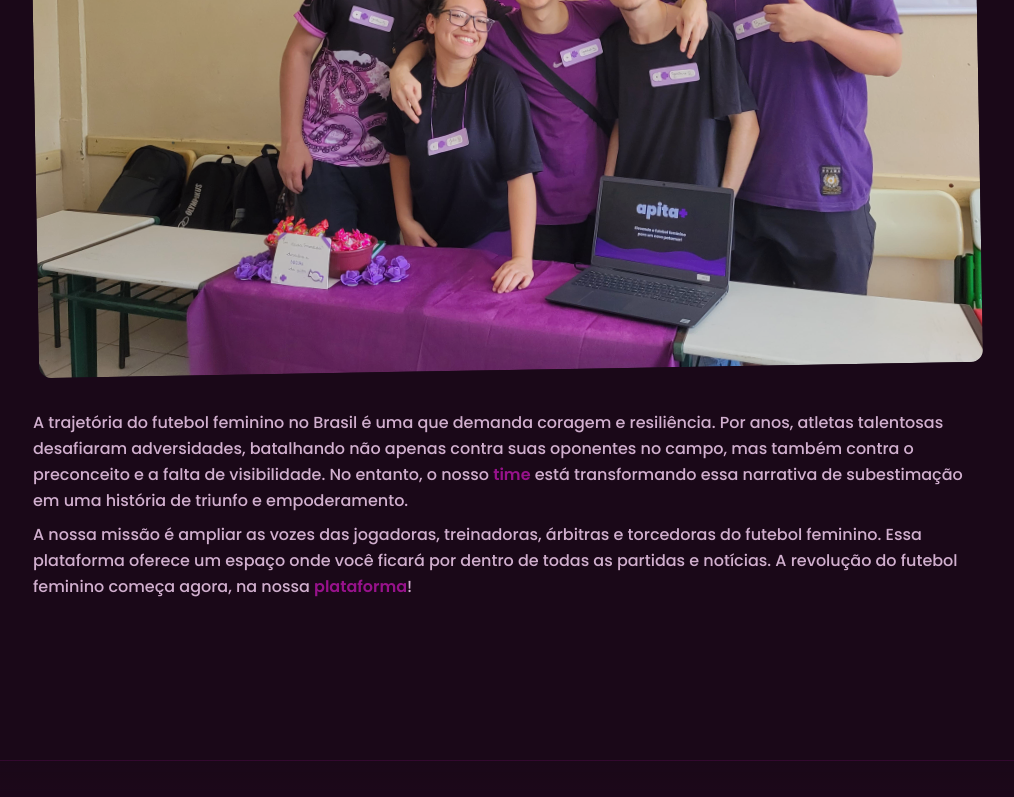
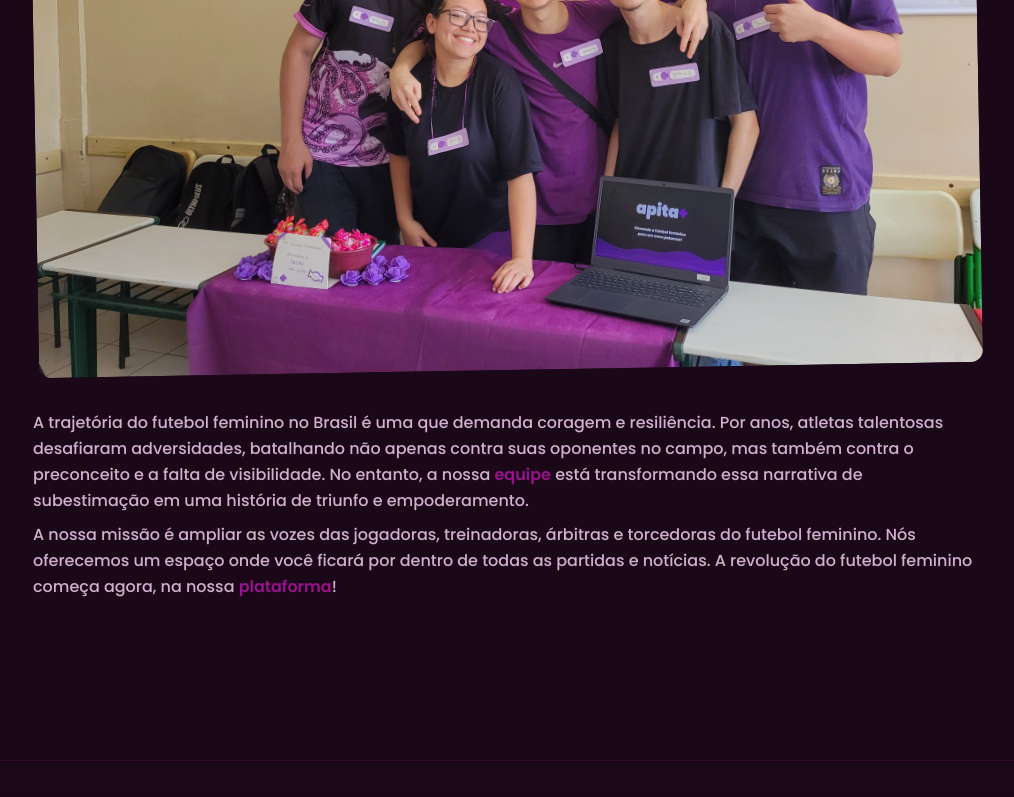
Before and after one commit to Apita-Mais/apita-lp, a Next.js app: page / in a window 1280 px wide. Shown: the part 1262-2059 px from the top of the page, without its empty margins (135-1149 px from the left). Built offline with nearby package versions, Linux system fonts and the light colour scheme.

Commit message:
feat: Updating texts in about

```diff
--- a/components/sections/About.tsx
+++ b/components/sections/About.tsx
@@ -11,7 +11,7 @@ export function About() {
     <section className="space-y-6 pb-40" id="about">
       <div className="space-y-2 text-center">
         <Title size="xxxl">
-          Te aproximando cada vez <br /> mais do <span>futebol</span>.
+          Te aproximando cada vez <br /> mais do <span>futebol</span>
         </Title>
         <Typography>
           Onde talento encontra oportunidade: nossa plataforma, nosso orgulho.
@@ -35,21 +35,21 @@ export function About() {
             A trajetória do futebol feminino no Brasil é uma que demanda coragem
             e resiliência. Por anos, atletas talentosas desafiaram adversidades,
             batalhando não apenas contra suas oponentes no campo, mas também
-            contra o preconceito e a falta de visibilidade. No entanto, o nosso{" "}
+            contra o preconceito e a falta de visibilidade. No entanto, a nossa{" "}
             <Link
               href="/team"
               className="font-semibold text-primary duration-300 hover:text-primary/80"
             >
-              time
+              equipe
             </Link>{" "}
             está transformando essa narrativa de subestimação em uma história de
             triunfo e empoderamento.
           </Typography>
           <Typography size="md" className="leading-relaxed">
             A nossa missão é ampliar as vozes das jogadoras, treinadoras,
-            árbitras e torcedoras do futebol feminino. Essa plataforma oferece
-            um espaço onde você ficará por dentro de todas as partidas e
-            notícias. A revolução do futebol feminino começa agora, na nossa{" "}
+            árbitras e torcedoras do futebol feminino. Nós oferecemos um espaço
+            onde você ficará por dentro de todas as partidas e notícias. A
+            revolução do futebol feminino começa agora, na nossa{" "}
             <a
               href="https://apitamais.com.br"
               target="_blank"
```
